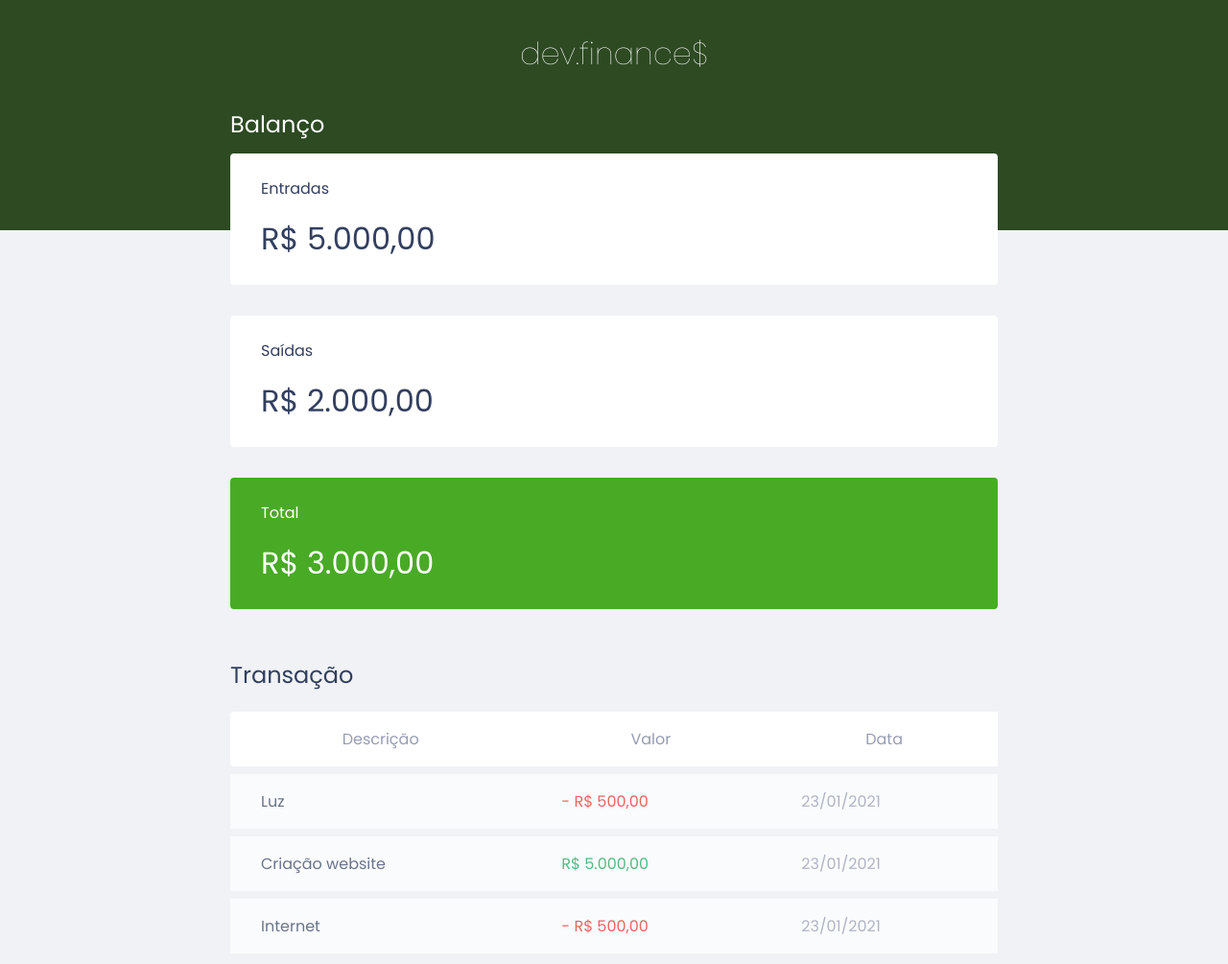
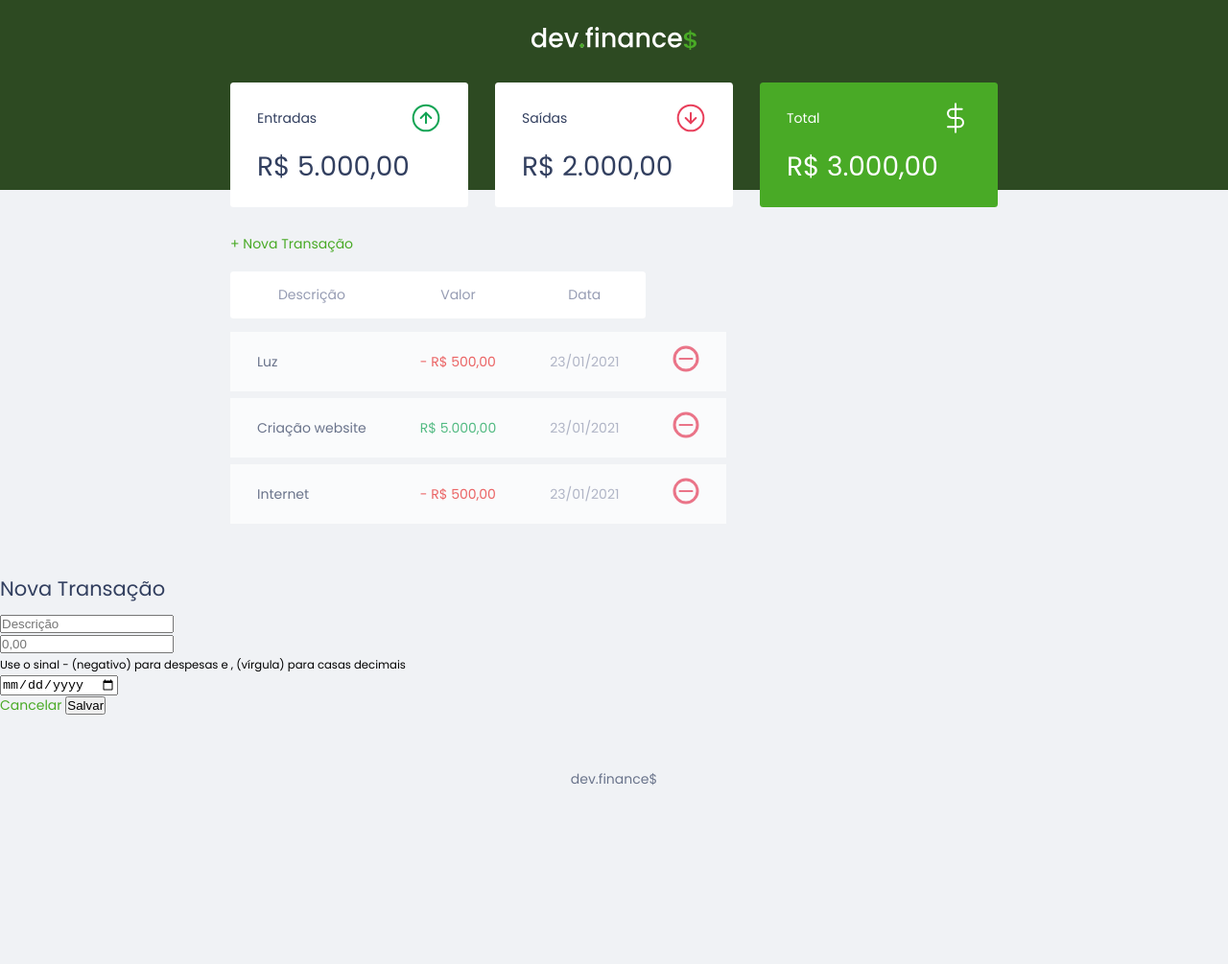
Before and after one commit to wanderson1873/dev.finance, a plain HTML site: page index.html in a window 1280 px wide. Shown: the top 1005 px of the page at 96% size. After the commit the page ends 851 px from the top, so only its background shows below. Drawn offline with Linux system fonts and the light colour scheme.

Commit message:
add formulario

```diff
--- a/index.html
+++ b/index.html
@@ -10,29 +10,46 @@
 </head>
 <body>
    <header>
-      <h1 id="logo">dev.finance$ </h1>
+      <img src="./assets/logo.svg" alt="Logo aqui">
    </header>
 
    <main class="container">
       <section id="balance">
-         <h2>Balanço</h2>
+         <h2 class="sr-only">Balanço</h2>
 
          <div class="card">
-            <h3>Entradas</h3>
+            <h3>
+               <span>
+                  Entradas
+               </span>
+               <img src="./assets/income.svg" alt="Imagem de entrada">
+            </h3>
             <p>R$ 5.000,00</p>
          </div>
          <div class="card">
-            <h3>Saídas</h3>
+            <h3>
+               <span>
+                  Saídas
+               </span>
+               <img src="./assets/expense.svg" alt="Imagem de Saída">
+            </h3>
             <p>R$ 2.000,00</p>
          </div>
          <div class="card total">
-            <h3>Total</h3>
+            <h3>
+               <span>
+                  Total
+               </span>
+               <img src="./assets/total.svg" alt="Imagem de total">
+            </h3>
             <p>R$ 3.000,00</p>
          </div>
       </section>
 
       <section id="transaction">
-         <h2>Transação</h2>
+         <h2 class="sr-only">Transação</h2>
+
+         <a href="#" class="button new">+ Nova Transação</a>
 
          <table id="data-table">
             <thead>
@@ -40,6 +57,7 @@
                   <th>Descrição</th>
                   <th>Valor</th>
                   <th>Data</th>
+                  <tr></tr>
                </tr>
             </thead>
             <tbody>
@@ -47,22 +65,83 @@
                   <td class="description">Luz</td>
                   <td class="expense">- R$ 500,00</td>
                   <td class="date">23/01/2021</td>
+                  <td>
+                     <img src="./assets/minus.svg" alt="Remover transação">
+                  </td>
                </tr>
                <tr>
                   <td class="description">Criação website</td>
                   <td class="income">R$ 5.000,00</td>
                   <td class="date">23/01/2021</td>
+                  <td>
+                     <img src="./assets/minus.svg" alt="Remover transação">
+                  </td>
                </tr>
                <tr>
                   <td class="description">Internet</td>
                   <td class="expense">- R$ 500,00</td>
                   <td class="date">23/01/2021</td>
+                  <td>
+                     <img src="./assets/minus.svg" alt="Remover transação">
+                  </td>
                </tr>
             </tbody>
          </table>
       </section>
    </main>
 
+   <div class="modal-overley">
+      <div class="modal">
+         <div id="form">
+            <h2>Nova Transação</h2>
+            <form action="">
+               <div class="input-group">
+                  <label
+                     class="sr-only"
+                     for="description">Descrição
+                  </label>
+                  <input
+                     type="text"
+                     id="description"
+                     name="description"
+                     placeholder="Descrição"
+                  />
+               </div>
+
+               <div class="input-group">
+                  <label
+                     class="sr-only"
+                     for="amount">Valor
+                  </label>
+                  <input
+                     type="number"
+                     id="amount"
+                     name="amount"
+                     placeholder="0,00"
+                  />
+               </div>
+               <small class="help">Use o sinal - (negativo) para despesas e , (vírgula) para casas decimais</small>
+
+               <div class="input-group">
+                  <label
+                     class="sr-only"
+                     for="date">Data
+                  </label>
+                  <input
+                     type="date"
+                     id="date"
+                     name="date"
+                  />
+               </div>
+               <div class="input-group actions">
+                  <a href="#" class="button cancel">Cancelar</a>
+                  <button>Salvar</button>
+               </div>
+            </form>
+         </div>
+      </div>
+   </div>
+
    <footer><p>dev.finance$</p></footer>
 </body>
 </html>
--- a/style.css
+++ b/style.css
@@ -1,17 +1,32 @@
+/* Global =========================== */
 :root {
    --dark-blue: #323F5F;
 }
-
-/* Global =========================== */
 * {
    margin: 0;
    padding: 0;
    box-sizing: border-box;
 }
 
+html {
+   font-size: 93.75% /* 15px */
+}
+
 body {
    background: #F0F2F5;
    font-family: 'Poppins', sans-serif;
+}
+
+.sr-only {
+   position: absolute;
+   width: 1px;
+   height: 1px;
+   padding: 0px;
+   margin: -1px;
+   overflow: hidden;
+   clip: rect(0, 0, 0, 0);
+   white-space: nowrap;
+   border-width: 0;
 }
 
 .container {
@@ -26,6 +41,21 @@ h2 {
    margin-bottom: 0.8rem;
    color: var(--dark-blue);
    font-weight: normal;
+}
+
+/* Links & Buttons =========================== */
+a {
+   color: #49AA26;
+   text-decoration: none;
+}
+
+a:hover {
+   color: #3DD705
+}
+
+.button.new {
+   display: inline-block;
+   margin-bottom: .8rem;
 }
 
 /* Header =========================== */
@@ -64,6 +94,10 @@ header {
 .card h3 {
    font-weight: normal;
    font-size: 1rem;
+
+   display: flex;
+   align-items: center;
+   justify-content: space-between;
 }
 
 .card p {
@@ -79,14 +113,22 @@ header {
 
 /* Table =========================== */
 #data-table {
+   display: block;
    width: 100%;
    border-spacing: 0 0.5rem;
    color: #969CB3;
+
+   overflow-x: hidden;
 }
 
 table thead tr th:first-child,
 table body tr td:first-child {
    border-radius: 0.25rem 0 0 0.25rem;
+}
+
+table thead tr th:last-child,
+table body tr td:last-child {
+   border-radius: 0 0.25rem 0.25rem 0;
 }
 
 table tbody tr {
@@ -133,3 +175,16 @@ footer {
 
    opacity: 0.7;
 }
+
+/* Responsivo =========================== */
+@media (min-width: 800px) {
+   html {
+      font-size: 87.5%
+   }
+
+   #balance {
+      display: grid;
+      grid-template-columns: 1fr 1fr 1fr;
+      gap: 2rem;
+   }
+}
```
Also changed, not shown: assets/expense.svg (added), assets/income.svg (added), assets/logo.svg (added), assets/minus.svg (added), assets/plus.svg (added), assets/total.svg (added).
